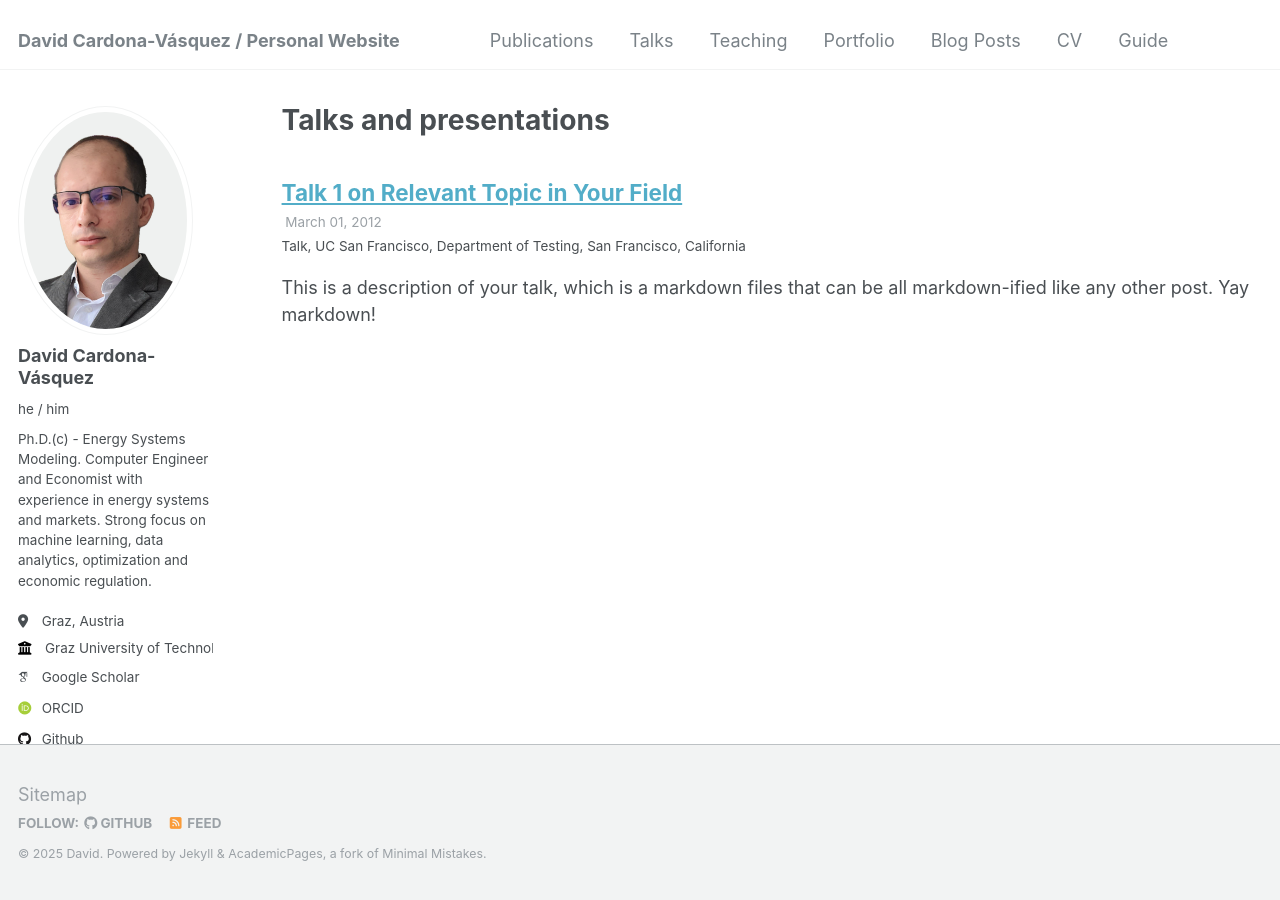
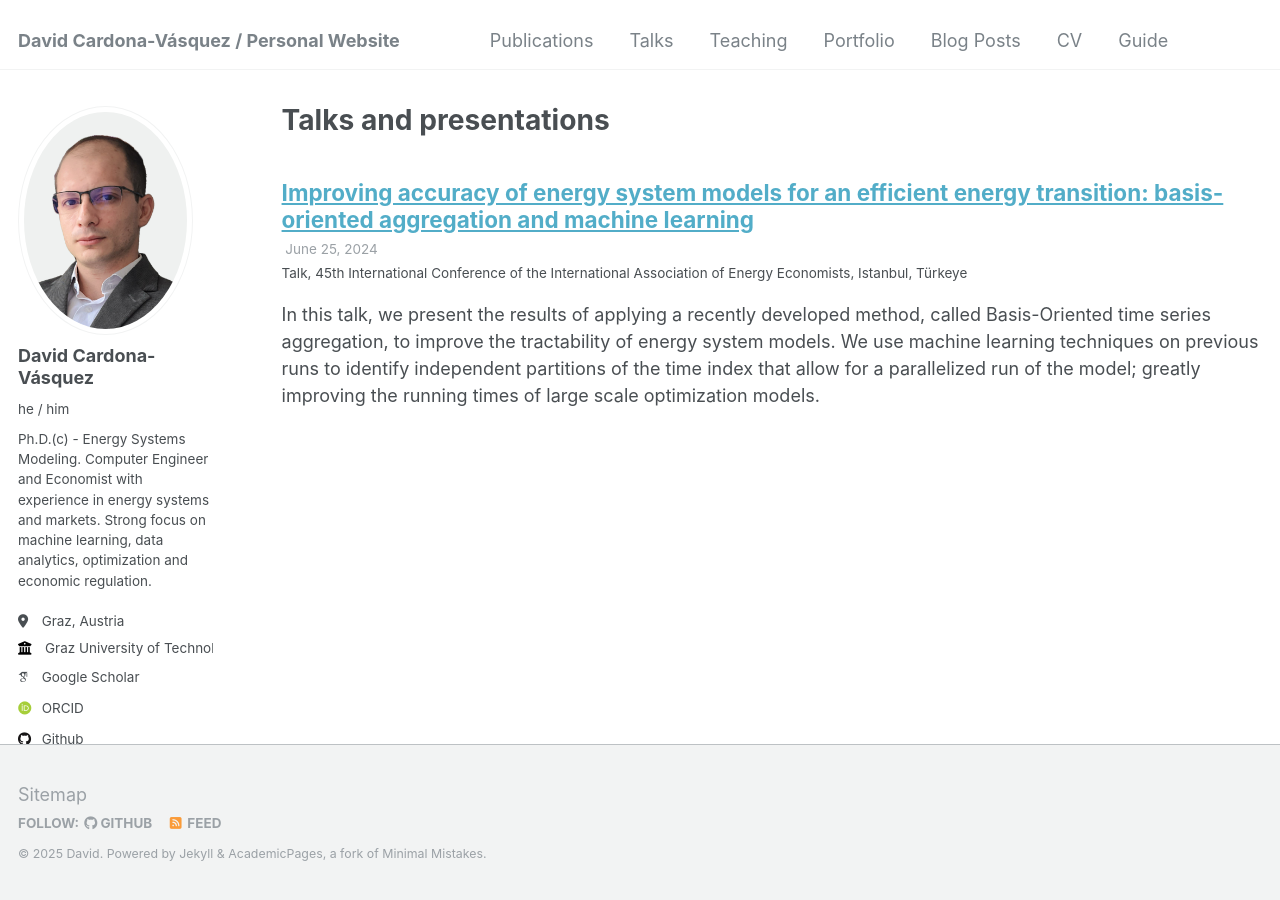
Before and after one commit to dcardonav/dcardonav.github.io, a Jekyll site: the page built from _pages/talks.html, in a window 1280 px wide. Built offline with Jekyll 4.4.1, drawn with Linux system fonts in a browser that asks for light colours; some web fonts are replaced.

Commit message:
added talk and portfolio items, descriptions are pending

```diff
--- a/_talks/2012-03-01-talk-1.md
+++ /dev/null
@@ -1,11 +0,0 @@
----
-title: "Talk 1 on Relevant Topic in Your Field"
-collection: talks
-type: "Talk"
-permalink: /talks/2012-03-01-talk-1
-venue: "UC San Francisco, Department of Testing"
-date: 2012-03-01
-location: "San Francisco, California"
----
-
-This is a description of your talk, which is a markdown files that can be all markdown-ified like any other post. Yay markdown!
--- /dev/null
+++ b/_talks/2024-06-01-iaee-2024.md
@@ -0,0 +1,14 @@
+---
+title: "Improving accuracy of energy system models for an efficient energy transition: basis-oriented aggregation and machine learning"
+collection: talks
+type: "Talk"
+permalink: /talks/2024-06-01-iaee-2024-1
+venue: "45th International Conference of the International Association of Energy Economists"
+date: 2024-06-25
+location: "Istanbul, Türkeye"
+---
+
+In this talk, we present the results of applying a recently developed method, called Basis-Oriented time series
+aggregation, to improve the tractability of energy system models. We use machine learning techniques on previous runs
+to identify independent partitions of the time index that allow for a parallelized run of the model; greatly improving
+the running times of large scale optimization models.
```
Also changed, not shown: _portfolio/miles.md (added, +14 -0 lines), _portfolio/netzero.md (added, +7 -0 lines), _portfolio/oespeicher.md (renamed from _portfolio/portfolio-1.md, +2 -2 lines), _portfolio/portfolio-2.html (deleted, +0 -7 lines), _publications/2024-02-01-vres-spot.md (added, +14 -0 lines), _publications/2024-10-01-basis-tsa-ramping.md (renamed from _publications/2024-05-01-basis-tsa-ramping.md), 6 other files.
